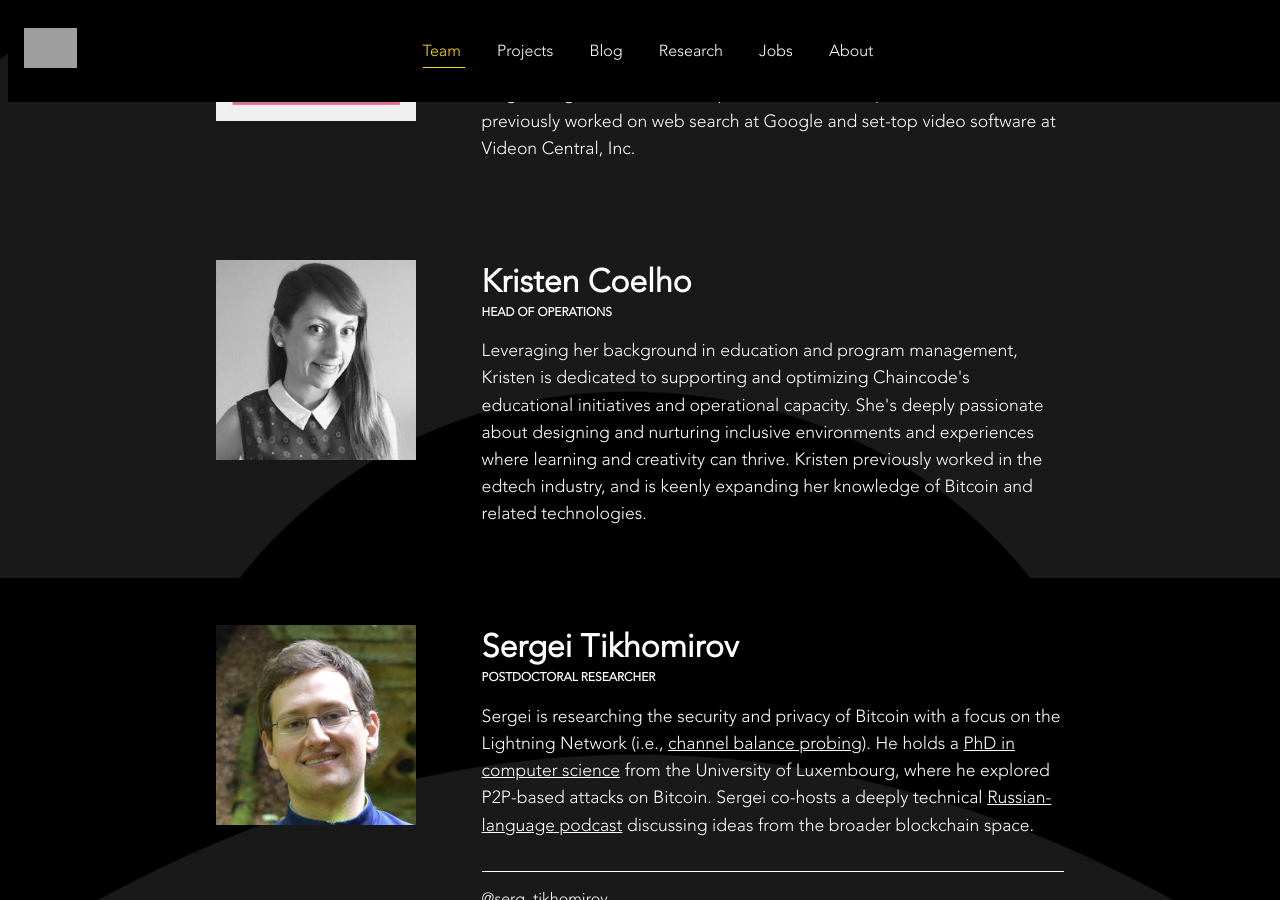
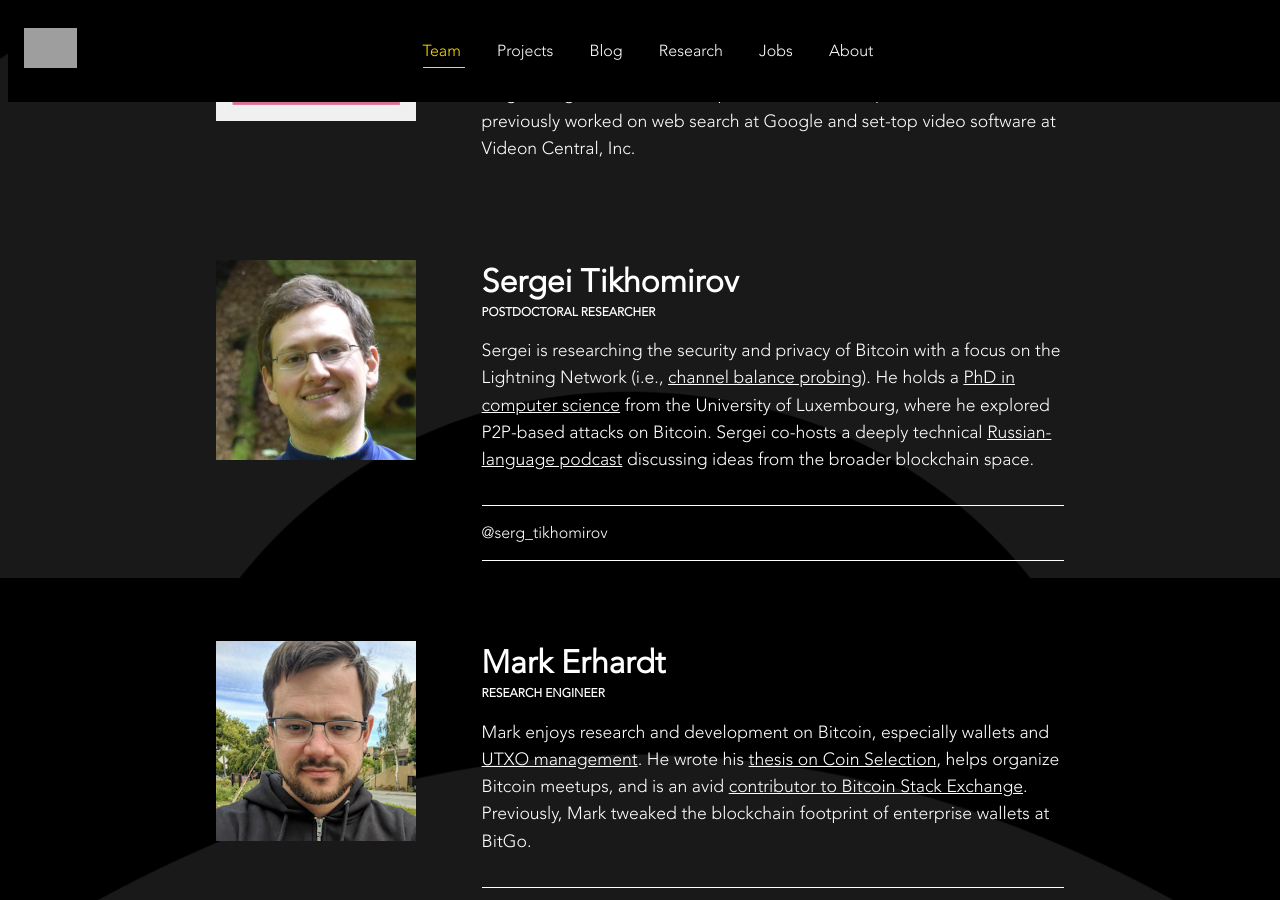
Before and after one commit to furszy/chaincodelabs.github.io, a Jekyll site: the page built from team.html, in a window 1280 px wide and 900 px high, scrolled down 2122 px. Built offline with Jekyll 4.4.1, drawn with Linux system fonts in a browser that asks for light colours; grey boxes are pictures that could not be loaded.

Commit message:
rm kristen from team page (#64)

```diff
--- a/_data/team.yml
+++ b/_data/team.yml
@@ -31,11 +31,6 @@
   description: Russ has done a lot of work to help separate Bitcoin Core's node, wallet and GUI components. His work to introduce well-defined <a href="https://github.com/bitcoin/bitcoin/pull/10973" target="_blank" rel="noopener">node-wallet</a> and <a href="https://github.com/bitcoin/bitcoin/pull/10244" target="_blank" rel="noopener">node-GUI</a> has been merged to the project, and he continues to work on a long-term goal to <a href="https://github.com/bitcoin/bitcoin/pull/10102" target="_blank" rel="noopener">run the components in different processes</a>. Russ previously worked on web search at Google and set-top video software at Videon Central, Inc.
   image: assets/images/Russ.jpeg
   alt: Picture of Russ Yanofsky
-- name: Kristen Coelho
-  title: Head of Operations
-  description: Leveraging her background in education and program management, Kristen is dedicated to supporting and optimizing Chaincode's educational initiatives and operational capacity. She's deeply passionate about designing and nurturing inclusive environments and experiences where learning and creativity can thrive. Kristen previously worked in the edtech industry, and is keenly expanding her knowledge of Bitcoin and related technologies.
-  image: assets/images/kristen.jpg
-  alt: Picture of Kristen Coelho
 - name: Sergei Tikhomirov
   title: Postdoctoral Researcher
   description: Sergei is researching the security and privacy of Bitcoin with a focus on the Lightning Network (i.e., <a href="https://eprint.iacr.org/2021/384" target="_blank" rel="noopener">channel balance probing</a>). He holds a <a href="https://hdl.handle.net/10993/44424" target="_blank" rel="noopener">PhD in computer science</a> from the University of Luxembourg, where he explored P2P-based attacks on Bitcoin. Sergei co-hosts a deeply technical <a href="https://basicblockradio.com/" target="_blank" rel="noopener">Russian-language podcast</a> discussing ideas from the broader blockchain space.
```
Also changed, not shown: assets/images/kristen.jpg (deleted).
